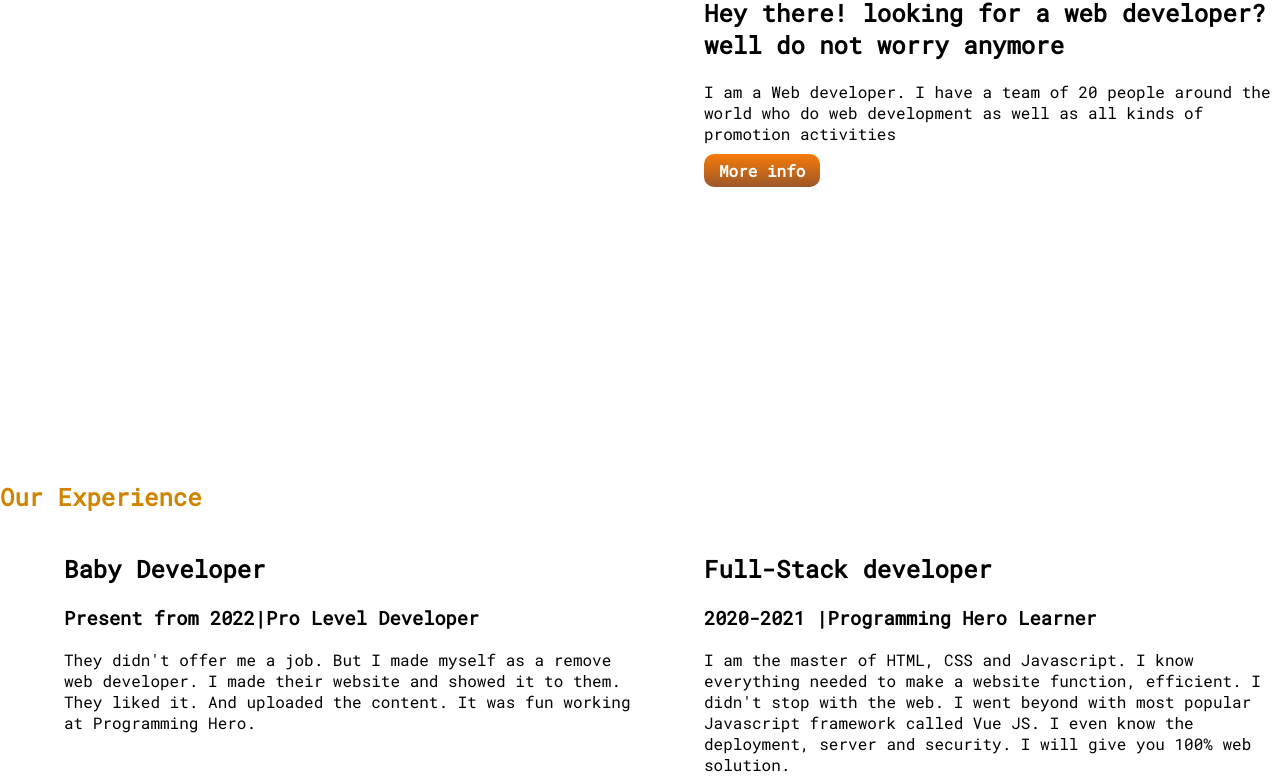
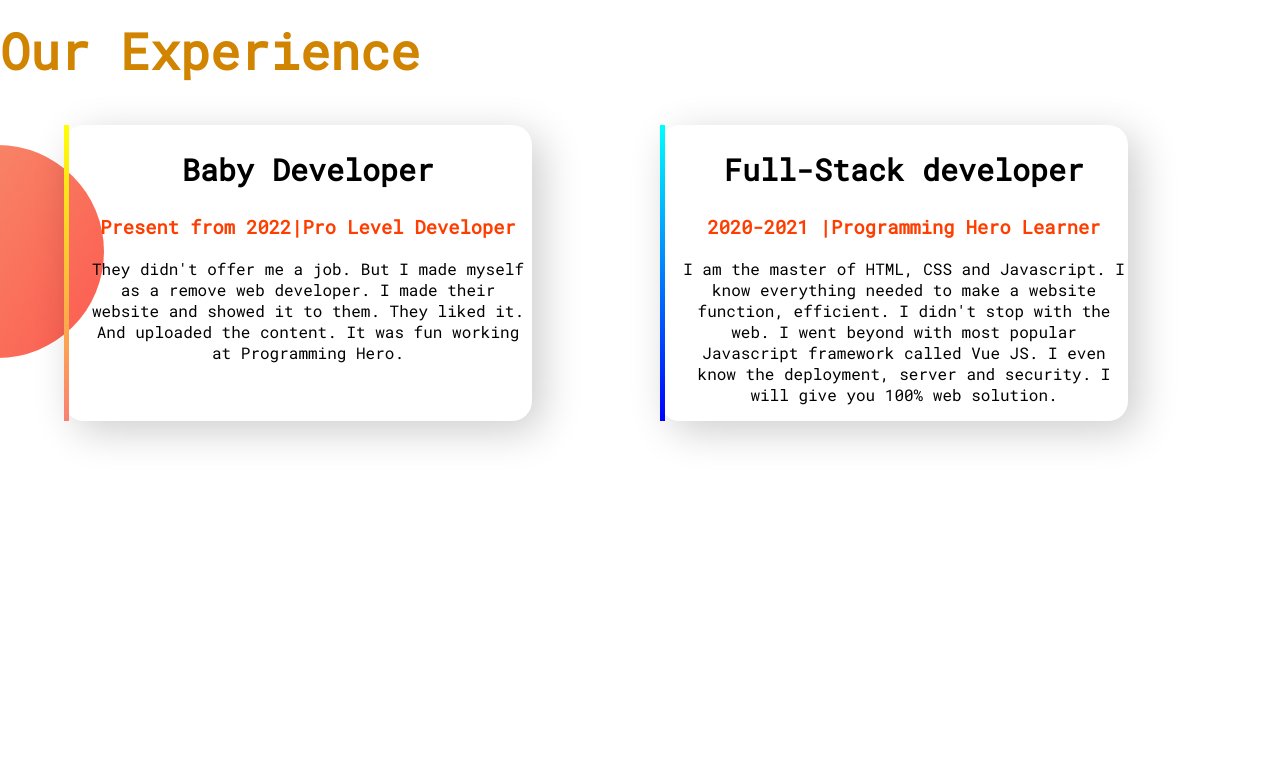
Before and after one commit to MRSHAKILS/developer-portfolio, a plain HTML site: page index.html in a window 1280 px wide. Shown: the part 1860-2639 px from the top of the page. Drawn offline with Linux system fonts and the light colour scheme.

Commit message:
added-slice

```diff
--- a/index.html
+++ b/index.html
@@ -44,19 +44,19 @@
         </div>
     </section>
     <section class="business">
-        <h2 class="exp">Our Experience</h2>
+        <h1 class="exp">Our Experience</h1>
         <div class="flexible-container">
 
-            <div class="half-width">
+            <div id="devex" class="box">
                 <h2>Baby Developer</h2>
-                <h3>Present from 2022|Pro Level Developer</h3>
+                <h3 class="orange-color">Present from 2022|Pro Level Developer</h3>
                 <p>They didn't offer me a job. But I made myself as a remove web developer. I made their website and
                     showed
                     it to them. They liked it. And uploaded the content. It was fun working at Programming Hero. </p>
             </div>
-            <div class="half-width">
+            <div id="dev-pro" class="box">
                 <h2>Full-Stack developer</h2>
-                <h3>2020-2021 |Programming Hero Learner</h3>
+                <h3 class="orange-color">2020-2021 |Programming Hero Learner</h3>
                 <p>I am the master of HTML, CSS and Javascript. I know everything needed to make a website function,
                     efficient. I didn't stop with the web. I went beyond with most popular Javascript framework called
                     Vue
@@ -82,6 +82,9 @@
         <div class="half-width"> <img src="images/Sparkling and Elegant Work from Home Tips Facebook Post.png" alt="">
         </div>
     </section>
+    <footer>
+        <p>© Shakil Ahmed 2021, a Pheonix-Company Initiative</p>
+    </footer>
 
 
 </body>
--- a/style.css
+++ b/style.css
@@ -4,8 +4,10 @@ body{
 
 }
 h1{
-    font-size: 80px;
-
+    font-size: 60px;
+}
+h2{
+    font-size: 30px;
 }
 .orange-color{
     color: #fe3e00;
@@ -52,6 +54,38 @@ h1{
 }
 .exp{
     color: #d18400;
+    font-size: 50px;
+
+}
+.business{
+    background-image: url(images/exp-bg.png);
+    background-repeat: no-repeat;
+    background-position: left;
+
+}
+.box{
+    width: 35%;
+    margin-left: 5%;
+    margin-right: 5%;
+    margin-bottom: 5%;
+    padding-left: 15px;
+    box-shadow: 10px 10px 40px rgba(0, 0, 0, 0.2);
+    border-radius: 20px;
+    text-align: center;
+}
+#devex{
+    border-left: 5px solid;
+    border-image: linear-gradient(yellow, salmon);
+    border-image-slice: 1;
+}
+
+#dev-pro{
+    border-left: 5px solid;
+    border-image: linear-gradient(cyan, blue );
+    border-image-slice: 1;
+}
+footer p{
+    text-align: center;
 }
 .pandemic{
     background-image: url(images/exp-bg.png);
```
